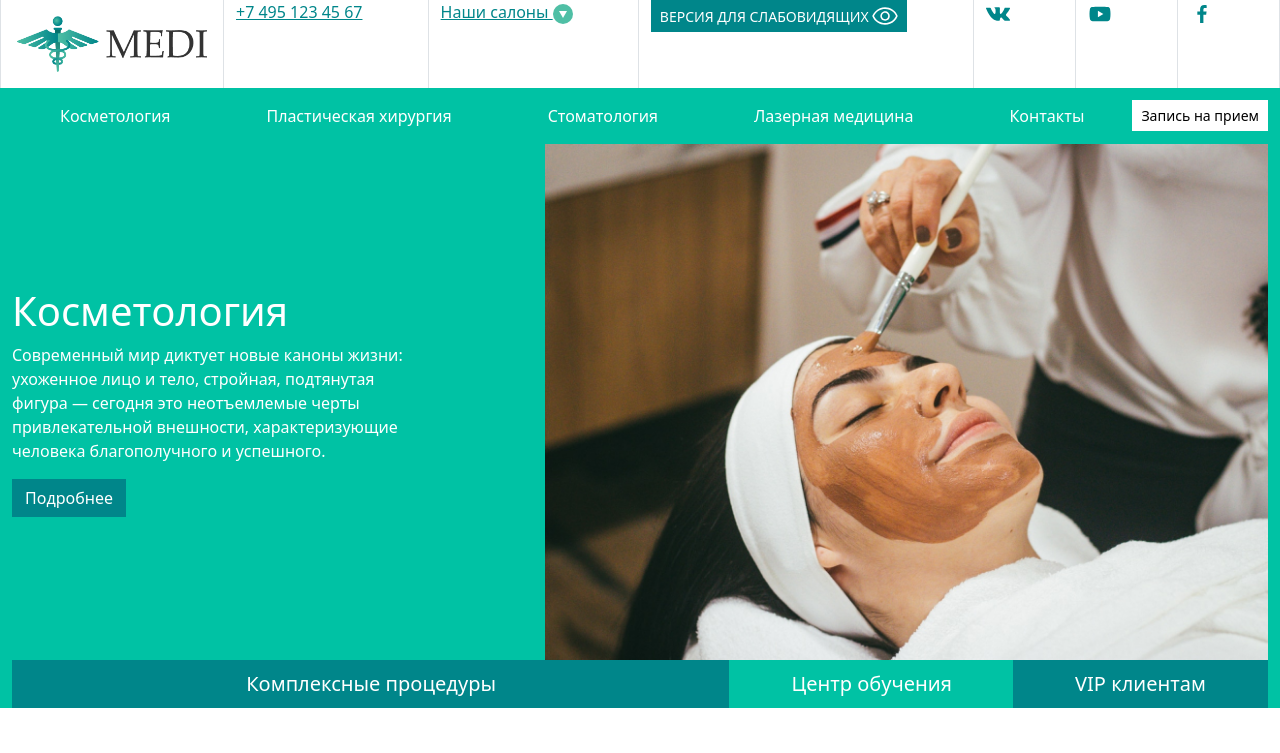
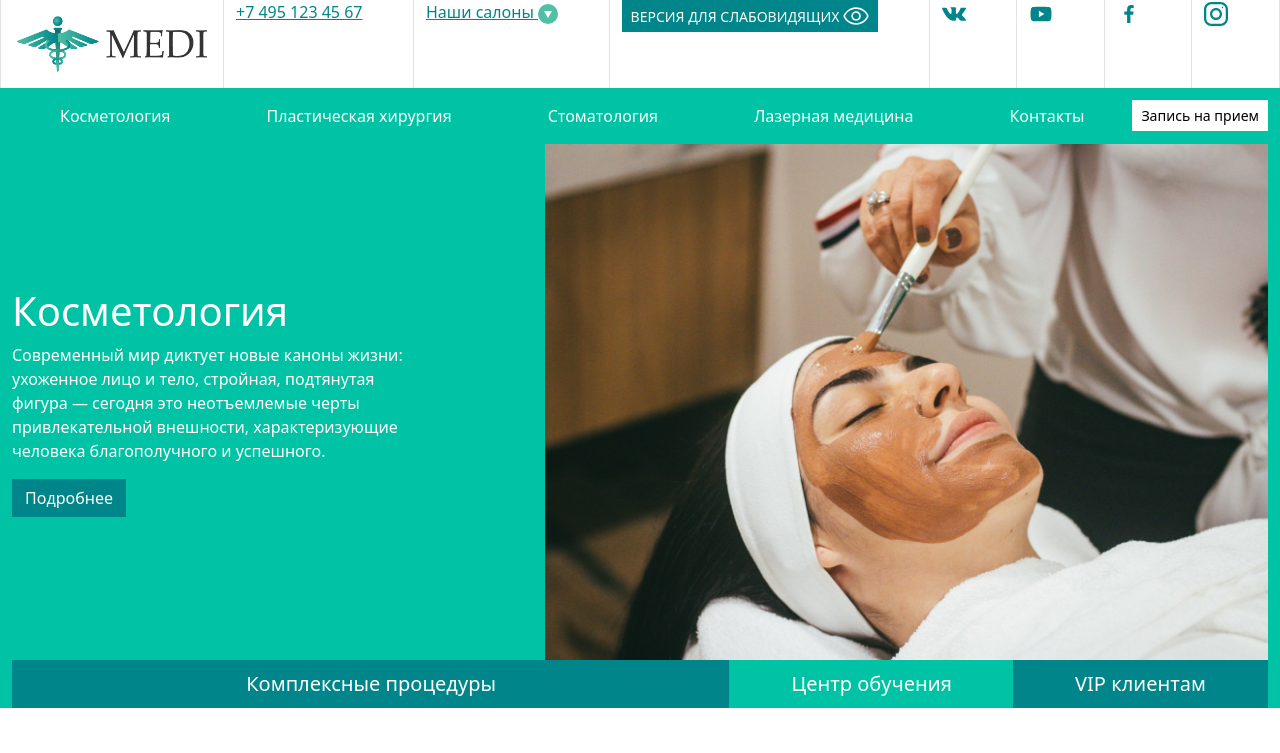
Before and after one commit to temazinkin/Lessons-Frontend, a website: page index.html in a window 1280 px wide. Shown: the top 753 px of the page. Drawn offline with nearby package versions, Linux system fonts and the light colour scheme.

Commit message:
Instagram

```diff
--- a/index.html
+++ b/index.html
@@ -48,6 +48,10 @@
                         <svg width="24" height="24" viewBox="0 0 24 24" fill="none" xmlns="http://www.w3.org/2000/svg"><path d="M13.397 20.997V12.801H16.162L16.573 9.59197H13.397V7.54797C13.397 6.62197 13.655 5.98797 14.984 5.98797H16.668V3.12697C15.8487 3.03916 15.0251 2.99676 14.201 2.99997C11.757 2.99997 10.079 4.49197 10.079 7.23097V9.58597H7.33203V12.795H10.085V20.997H13.397Z" fill="currentColor"/></svg>
                     </a>
                 </div>
+                <div class="col-auto flex-fill border-end">
+                    <a href="" class="sociallink">
+                        <svg width="24" height="24" viewBox="0 0 24 24" fill="none" xmlns="http://www.w3.org/2000/svg"><path d="M16.5 0H7.5C3.3585 0 0 3.3585 0 7.5V16.5C0 20.6415 3.3585 24 7.5 24H16.5C20.6415 24 24 20.6415 24 16.5V7.5C24 3.3585 20.6415 0 16.5 0ZM21.75 16.5C21.75 19.395 19.395 21.75 16.5 21.75H7.5C4.605 21.75 2.25 19.395 2.25 16.5V7.5C2.25 4.605 4.605 2.25 7.5 2.25H16.5C19.395 2.25 21.75 4.605 21.75 7.5V16.5Z" fill="currentColor"/><path d="M12 6C8.6865 6 6 8.6865 6 12C6 15.3135 8.6865 18 12 18C15.3135 18 18 15.3135 18 12C18 8.6865 15.3135 6 12 6ZM12 15.75C9.933 15.75 8.25 14.067 8.25 12C8.25 9.9315 9.933 8.25 12 8.25C14.067 8.25 15.75 9.9315 15.75 12C15.75 14.067 14.067 15.75 12 15.75Z" fill="currentColor"/><path d="M18.4479 6.34997C18.8895 6.34997 19.2474 5.99203 19.2474 5.55048C19.2474 5.10892 18.8895 4.75098 18.4479 4.75098C18.0064 4.75098 17.6484 5.10892 17.6484 5.55048C17.6484 5.99203 18.0064 6.34997 18.4479 6.34997Z" fill="currentColor"/></svg>
+                    </a>
                 </div>
             </div>
         </div>
```
